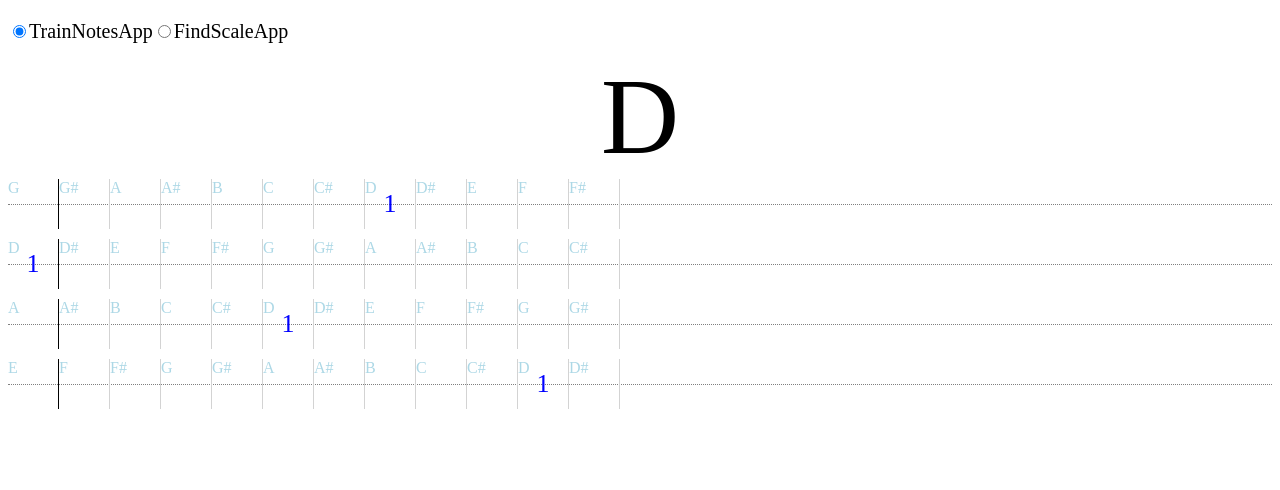
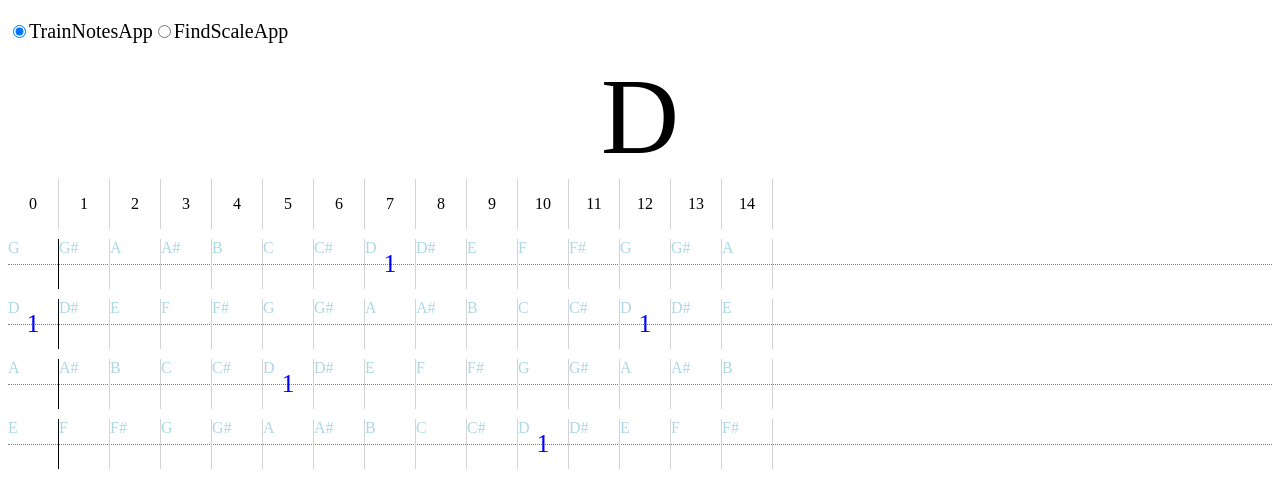
Before and after one commit to karudo/bass-notes, a React (Vite) app: page / in a window 1280 px wide. Shown: the top 490 px of the page. Built offline with nearby package versions, Linux system fonts and the light colour scheme.

Commit message:
add headers

```diff
--- a/src/App.jsx
+++ b/src/App.jsx
@@ -67,6 +67,13 @@ export function TrainNotesApp() {
       <div>
         { show === 'fretboard' && (
           <div>
+            <div className="row">
+              {Array(15).fill(0).map((_, i) => (
+                <div key={i} className="headSquare">
+                  {i}
+                </div>
+              ))}
+            </div>
             <StringRow note="G" scale1={ [note] } scale2={ [] }/>
             <StringRow note="D" scale1={ [note] } scale2={ [] }/>
             <StringRow note="A" scale1={ [note] } scale2={ [] }/>
--- a/src/FindScale.css
+++ b/src/FindScale.css
@@ -14,6 +14,25 @@
   /*border-left: 1px solid black;*/
   height: 50px;
   display: flex;
+}
+
+.row.string:before {
+  content: "";
+  position: absolute;
+  top: 0;
+  left: 0;
+  width: 100%;
+  height: 25px;
+  border-bottom: 1px dotted gray;
+}
+
+.headSquare {
+  width: 50px;
+  height: 50px;
+  border-right: 1px solid lightgrey;
+  display: flex;
+  justify-content: center;
+  align-items: center;
 }
 
 .square {
@@ -45,13 +64,3 @@
 .square:first-of-type {
   border-right: 1px solid black;
 }
-
-.row:before {
-  content: "";
-  position: absolute;
-  top: 0;
-  left: 0;
-  width: 100%;
-  height: 25px;
-  border-bottom: 1px dotted gray;
-}
--- a/src/FindScale.jsx
+++ b/src/FindScale.jsx
@@ -73,10 +73,10 @@ export function StringRow({ note, scale1, scale2 }) {
   const [rowNotes] = useState(() => {
     const index = notes.findIndex((n) => n === note);
     const rowNotes = [...notes.slice(index), ...notes.slice(0, index)]
-    return rowNotes;
+    return [...rowNotes, ...rowNotes].slice(0, 15)
   });
   return (
-    <div className="row">
+    <div className="row string">
       {rowNotes.map((curNote) => {
         const position1 = scale1.findIndex((n) => n === curNote);
         const position2 = scale2.findIndex((n) => n === curNote);
```
